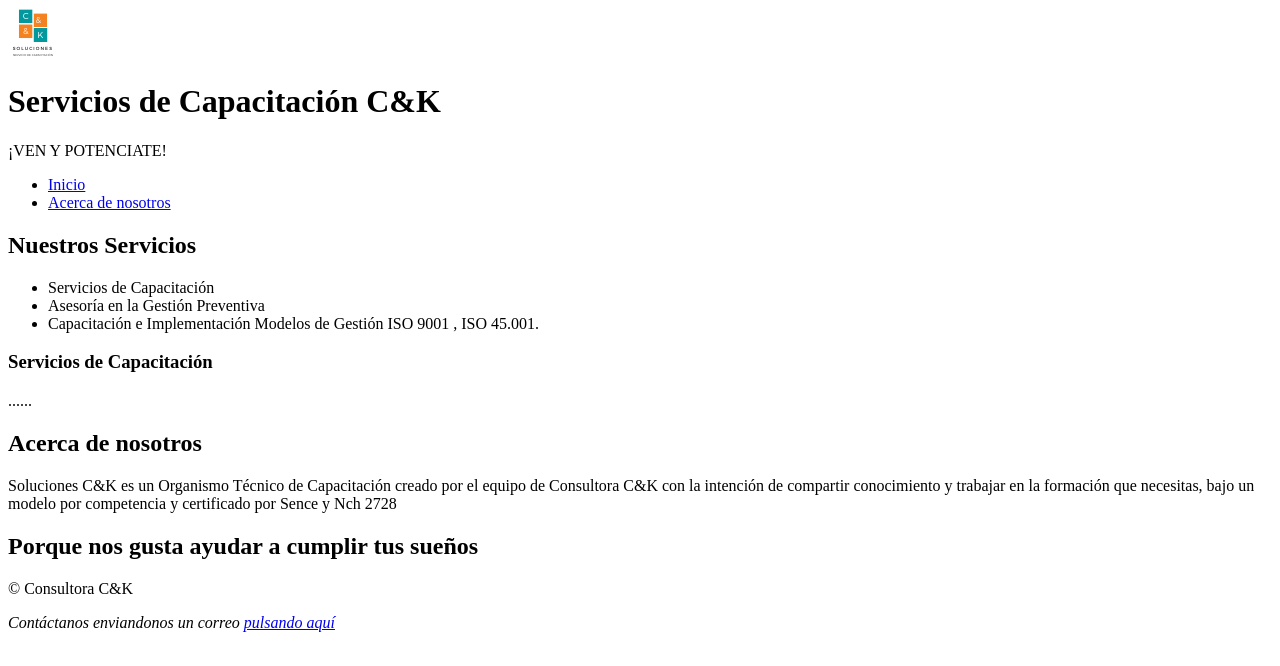
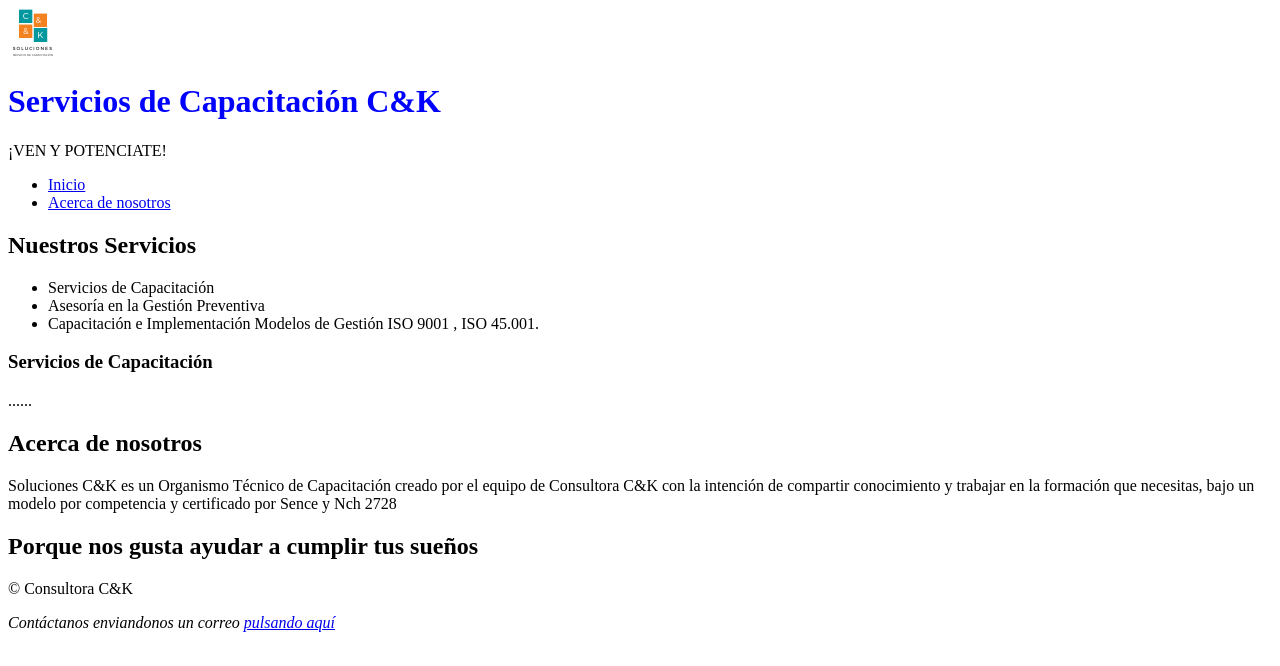
Before and after one commit to karin-fernanda/Proyecto-1, a plain HTML site: page index.html in a window 1280 px wide. Drawn offline with Linux system fonts and the light colour scheme; files that its build step writes are made by us from their sources.

Commit message:
version 4

```diff
--- a/index.html
+++ b/index.html
@@ -1,5 +1,5 @@
 <!DOCTYPE html>
-<link rel="stylesheet" href="Ejercicio1.css">
+<link rel="stylesheet" href="estilos.css">
 <html lang="es">
 <head>
     <meta charset="UTF-8">
```
